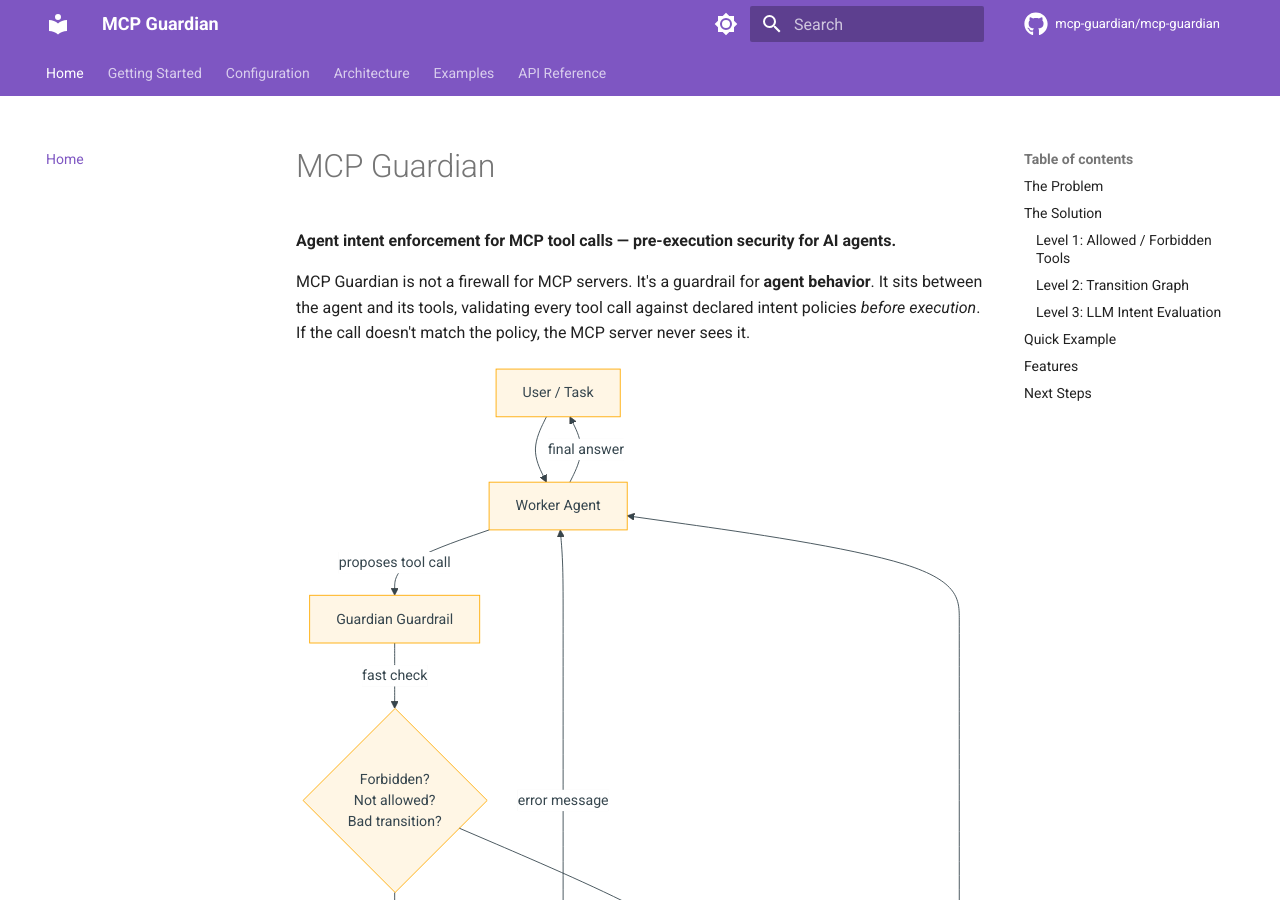
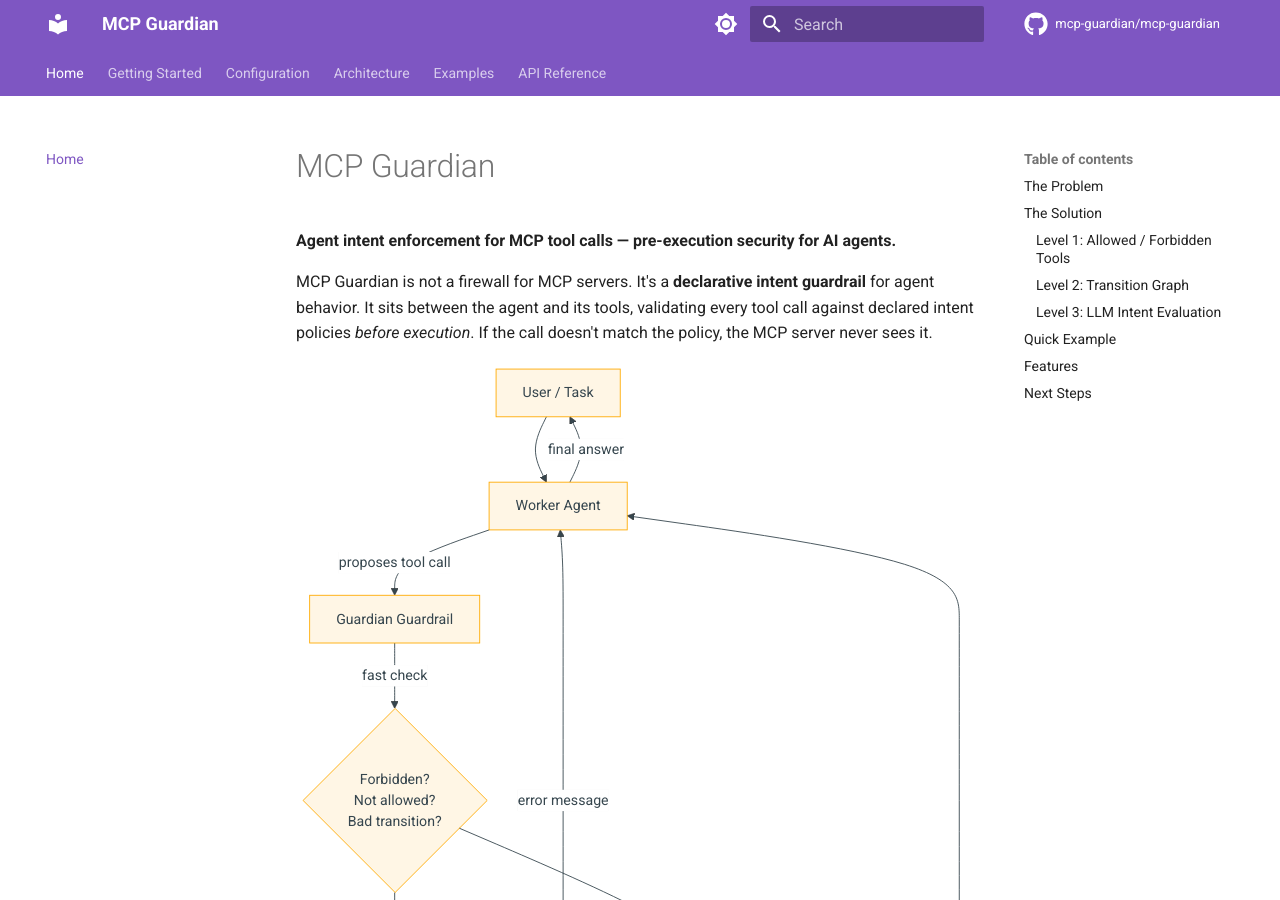
Before and after one commit to mcp-guardian/mcp-guardian, an MkDocs documentation site: the page built from docs/index.md, in a window 1280 px wide and 900 px high. Built offline with MkDocs 1.6.1 and Material for MkDocs 9.7.7, drawn with Linux system fonts in a browser that asks for light colours; comment, search, counter and statistics services are not loaded.

Commit message:
Reword: declarative intent guardrail for agent behavior
Co-Authored-By: Claude Opus 4.6 <noreply@anthropic.com>

````diff
--- a/docs/index.md
+++ b/docs/index.md
@@ -2,7 +2,7 @@
 
 **Agent intent enforcement for MCP tool calls — pre-execution security for AI agents.**
 
-MCP Guardian is not a firewall for MCP servers. It's a guardrail for **agent behavior**. It sits between the agent and its tools, validating every tool call against declared intent policies *before execution*. If the call doesn't match the policy, the MCP server never sees it.
+MCP Guardian is not a firewall for MCP servers. It's a **declarative intent guardrail** for agent behavior. It sits between the agent and its tools, validating every tool call against declared intent policies *before execution*. If the call doesn't match the policy, the MCP server never sees it.
 
 ```mermaid
 graph TD
````
Also changed, not shown: README.md (+1 -1 lines).
